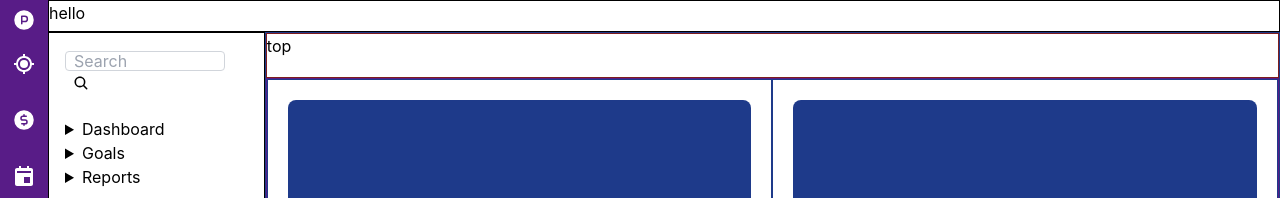
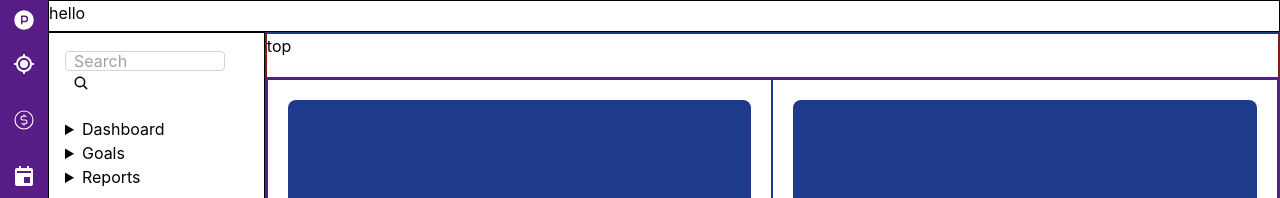
Before and after one commit to wiseman-umanah/perfex, a React (Create React App) app: page / in a window 1280 px wide. Shown: the top 198 px of the page. Built offline with nearby package versions, Linux system fonts and the light colour scheme.

Commit message:
Changed icon of dollar to light

```diff
--- a/src/components/Sidebar.js
+++ b/src/components/Sidebar.js
@@ -1,6 +1,6 @@
 import React from 'react';
 import { BiCurrentLocation, BiSolidCalendarEvent } from "react-icons/bi";
-import { PiLetterCirclePFill, PiCurrencyCircleDollarFill } from "react-icons/pi";
+import { PiLetterCirclePFill, PiCurrencyCircleDollarLight } from "react-icons/pi";
 import { MdContacts, MdOutlineEmail, MdMoreHoriz } from "react-icons/md";
 import { BsGraphUpArrow } from "react-icons/bs";
 import { RiTaskFill } from "react-icons/ri";
@@ -19,7 +19,7 @@ const Sidebar = () => {
 				</li>
 				<li>
 					<a href="#">
-						<PiCurrencyCircleDollarFill className="icon-style" />
+						<PiCurrencyCircleDollarLight className="icon-style" />
 					</a>
 				</li>
 				<li>
```
